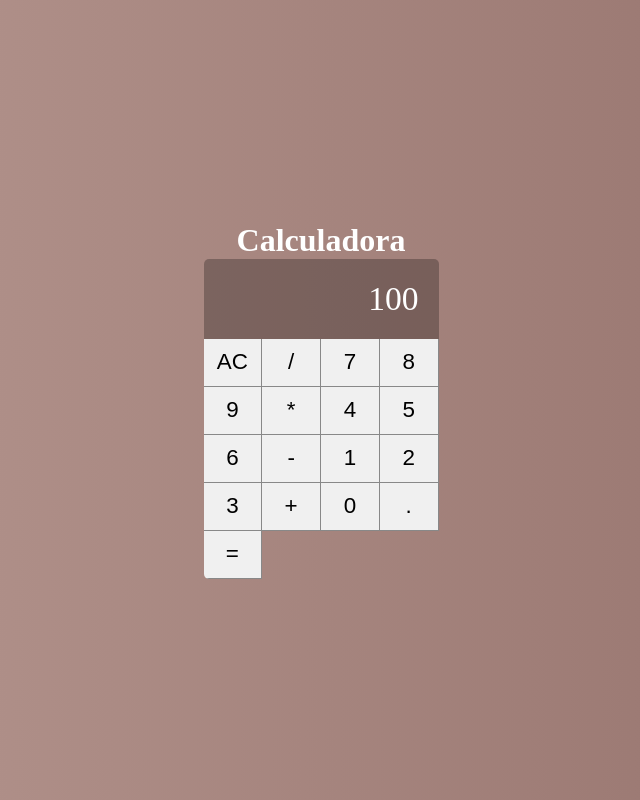
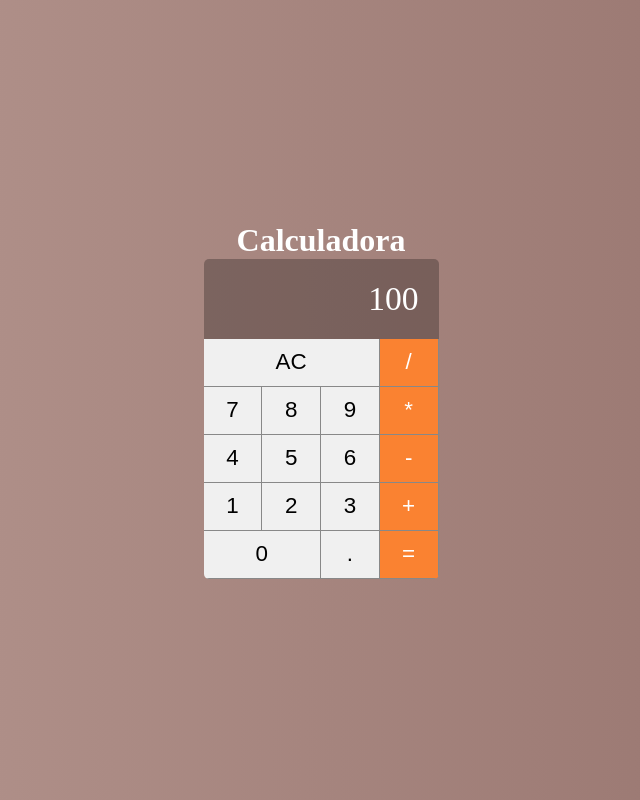
Before and after one commit to Breno44/Calculator, a React (Create React App) app: page / in a window 1280 px wide. Shown: the whole page, without its empty margins (319-959 px from the left). Built offline with nearby package versions, Linux system fonts and the light colour scheme.

Commit message:
fix:settings-buttons

```diff
--- a/src/components/Button.css
+++ b/src/components/Button.css
@@ -1,2 +1,2 @@
-.button{font-size:1.4em;background-color:#f0f0f0;border:none;border-right:1px solid #888;border-bottom:1px solid #888;cursor:pointer}.button:active{background-color:#e9e9e9}
+.button{font-size:1.4em;background-color:#f0f0f0;border:none;border-right:1px solid #888;border-bottom:1px solid #888;cursor:pointer}.button:active{background-color:#ccc}.button.double{grid-column:span 2}.button.triple{grid-column:span 3}.button.operation{background-color:#fa8231;color:#fff}.button.operation:active{background-color:#fa8231cc}
 /*# sourceMappingURL=Button.css.map */
--- a/src/components/Button.jsx
+++ b/src/components/Button.jsx
@@ -1,6 +1,16 @@
 import React from 'react';
 import './Button.css'
 
+
 // eslint-disable-next-line import/no-anonymous-default-export
-export default props =>
-    <button className="button">{props.label}</button>
+export default props => {
+    let classes = 'button ';
+    classes += props.operation ? "operation" : "";
+    classes += props.double ? "double" : "";
+    classes += props.triple ? "triple" : "";
+    return (
+        <button onClick={e => props.click && props.click(props.label)} className={classes}>
+            {props.label}
+        </button>
+    )
+}
--- a/src/components/Button.scss
+++ b/src/components/Button.scss
@@ -11,5 +11,22 @@ $border-button: 1px solid #888;
 }
 
 .button:active {
-    background-color: #e9e9e9;
+    background-color: #ccc;
 }
+
+.button.double {
+    grid-column: span 2;
+}
+
+.button.triple {
+    grid-column: span 3;
+}
+
+.button.operation {
+    background-color: #fa8231;
+    color: #fff;
+}
+
+.button.operation:active {
+    background-color: #fa8231cc;
+}
--- a/src/components/Display.jsx
+++ b/src/components/Display.jsx
@@ -1,5 +1,6 @@
 import React from 'react';
 import './Display.css';
+
 
 // eslint-disable-next-line import/no-anonymous-default-export
 export default props =>
--- a/src/main/Calculator.jsx
+++ b/src/main/Calculator.jsx
@@ -4,27 +4,47 @@ import Button from '../components/Button'
 import Display from '../components/Display'
 
 export default class Calculator extends Component {
+
+    constructor(props) {
+        super(props)
+        this.clearMemory = this.clearMemory.bind(this)
+        this.setOperation = this.setOperation.bind(this)
+        this.addDigit = this.addDigit.bind(this)
+    };
+
+    clearMemory () {
+        console.log("limpar")
+    }
+
+    setOperation (operation) {
+
+    }
+
+    addDigit () {
+
+    }
+
     render() {
         return (
             <div className="calculator">
                 <Display value={100} />
-                <Button label="AC"/>
-                <Button label="/"/>
-                <Button label="7"/>
-                <Button label="8"/>
-                <Button label="9"/>
-                <Button label="*"/>
-                <Button label="4"/>
-                <Button label="5"/>
-                <Button label="6"/>
-                <Button label="-"/>
-                <Button label="1"/>
-                <Button label="2"/>
-                <Button label="3"/>
-                <Button label="+"/>
-                <Button label="0"/>
-                <Button label="."/>
-                <Button label="="/>
+                <Button label="AC" click={this.clearMemory} triple/>
+                <Button label="/" click={this.setOperation} operation/>
+                <Button label="7" click={this.addDigit}/>
+                <Button label="8" click={this.addDigit}/>
+                <Button label="9" click={this.addDigit}/>
+                <Button label="*" click={this.setOperation} operation/>
+                <Button label="4" click={this.addDigit}/>
+                <Button label="5" click={this.addDigit}/>
+                <Button label="6" click={this.addDigit}/>
+                <Button label="-" click={this.setOperation} operation/>
+                <Button label="1" click={this.addDigit}/>
+                <Button label="2" click={this.addDigit}/>
+                <Button label="3" click={this.addDigit}/>
+                <Button label="+" click={this.setOperation} operation/>
+                <Button label="0" click={this.addDigit} double/>
+                <Button label="." click={this.addDigit}/>
+                <Button label="=" click={this.setOperation} operation/>
             </div>
         )
     }
```
Also changed, not shown: 1 other file (tests, documents, lock files or other folders).
